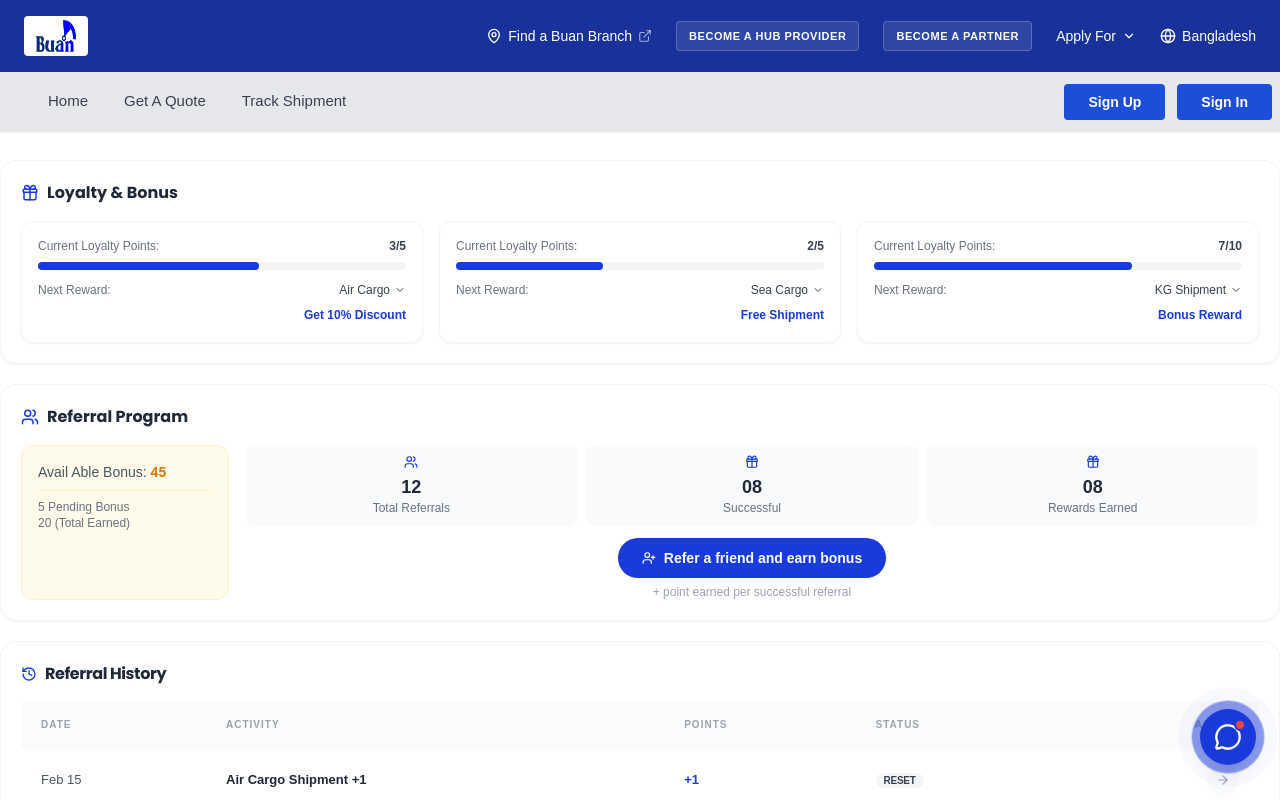
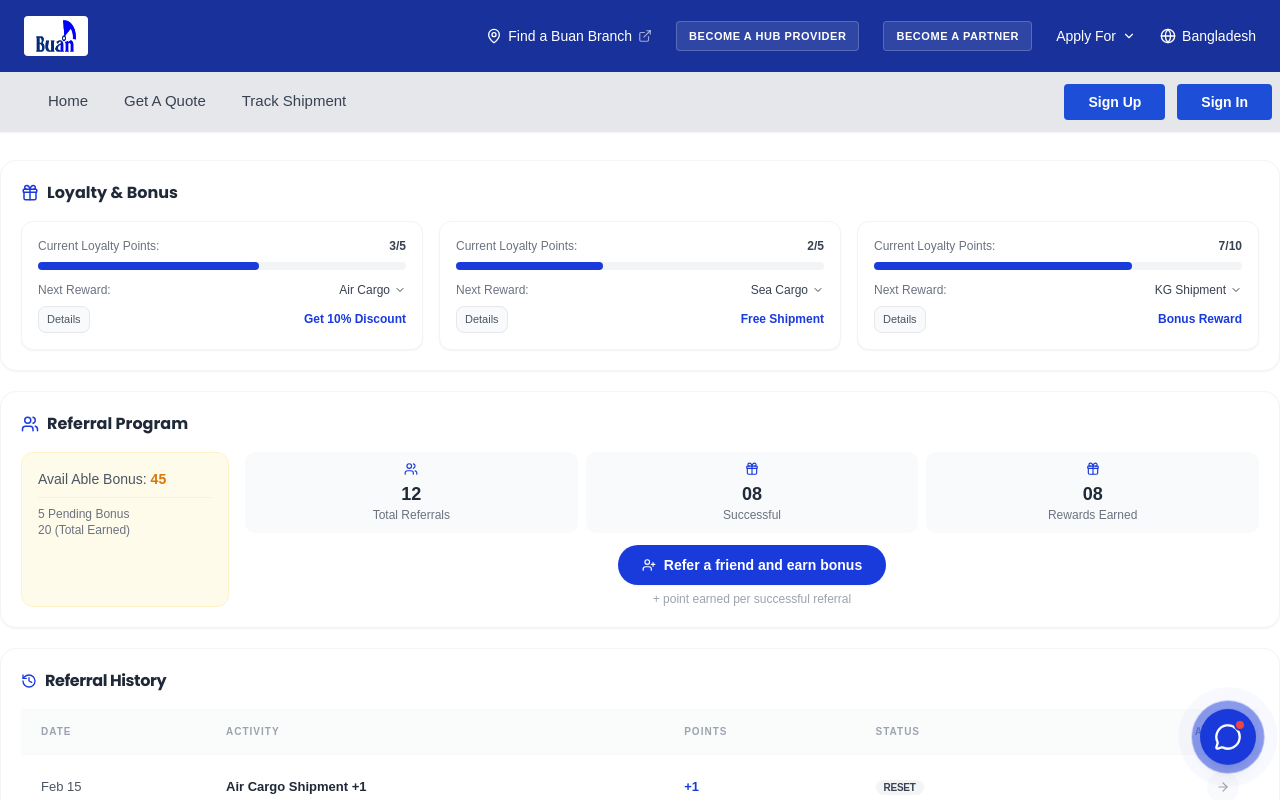
Before and after one commit to mahfujalam1/angel1951-website, a Next.js app: page /profile/reward in a window 1280 px wide. Shown: the top 800 px of the page. Built offline with nearby package versions, Linux system fonts and the light colour scheme; a web font is replaced by a local one.

Commit message:
some changes

```diff
--- a/src/components/create/InternationalForm.tsx
+++ b/src/components/create/InternationalForm.tsx
@@ -91,6 +91,7 @@ export default function InternationalForm() {
   const selectedSenderCountry = watch("senderCountry");
   const whatPickingUp = watch("whatPickingUp");
   const isUK = selectedSenderCountry === "United Kingdom";
+  const isNigeria = selectedSenderCountry === "Nigeria";
   const packageUnit = getUnitForCountry(selectedSenderCountry);
 
   useEffect(() => {
@@ -121,7 +122,8 @@ export default function InternationalForm() {
           <div>
             <p className={labelClass}>Choose your Shipment type</p>
             <div className="flex gap-4">
-              {(["air_cargo", "sea_cargo", "express_shipment"] as const).map((v) => (
+              {(["air_cargo", "sea_cargo", "express_shipment"] as const).map(
+                (v) => (
                   <label
                     key={v}
                     className="flex items-center gap-1.5 text-sm cursor-pointer"
@@ -132,9 +134,14 @@ export default function InternationalForm() {
                       {...register("shipmentType")}
                       className="accent-blue-600"
                     />
-                  {v === "air_cargo" ? "Air cargo" : v === "sea_cargo" ? "Sea cargo" : "Express Shipment"}
+                    {v === "air_cargo"
+                      ? "Air cargo"
+                      : v === "sea_cargo"
+                        ? "Sea cargo"
+                        : "Express Shipment"}
                   </label>
-              ))}
+                ),
+              )}
             </div>
           </div>
         </div>
@@ -163,15 +170,17 @@ export default function InternationalForm() {
 
         {/* Pickup Services — UK only */}
         <div className="mb-3">
-          <label className={`${labelClass} ${!isUK ? "text-gray-400" : ""}`}>
+          <label
+            className={`${labelClass} ${!isUK && !isNigeria ? "text-gray-400" : ""}`}
+          >
             Pickup Services
-            {!isUK && (
+            {!isUK && !isNigeria && (
               <span className="ml-2 text-xs font-normal text-gray-400">
-                (Available only for United Kingdom)
+                (Available only for United Kingdom and Nigeria)
               </span>
             )}
           </label>
-          {isUK ? (
+          {isUK || isNigeria ? (
             <div className="flex gap-6 mt-1">
               {(["yes", "no"] as const).map((v) => (
                 <label
@@ -182,7 +191,7 @@ export default function InternationalForm() {
                     type="radio"
                     value={v}
                     {...register("pickUpServices", {
-                      required: isUK ? "Required" : false,
+                      required: isUK || isNigeria ? "Required" : false,
                     })}
                     className="accent-blue-600"
                   />
@@ -193,7 +202,7 @@ export default function InternationalForm() {
           ) : (
             <div className={`${disabledInputClass} flex items-center`}>
               <span className="text-gray-400 text-sm">
-                Select United Kingdom to enable
+                Select United Kingdom or Nigeria to enable
               </span>
             </div>
           )}
--- a/src/components/profile/BonusTab.tsx
+++ b/src/components/profile/BonusTab.tsx
@@ -17,9 +17,27 @@ export default function BonusTab() {
                 </div>
                 {/* ৩টি কার্ড এখন গ্রিড আকারে সাজানো হয়েছে */}
                 <div className="grid grid-cols-1 sm:grid-cols-3 gap-4">
-                    <LoyaltyCard label="Air Cargo" current={3} total={5} reward="Get 10% Discount" />
-                    <LoyaltyCard label="Sea Cargo" current={2} total={5} reward="Free Shipment" />
-                    <LoyaltyCard label="KG Shipment" current={7} total={10} reward="Bonus Reward" />
+                    <LoyaltyCard
+                        label="Air Cargo"
+                        current={3}
+                        total={5}
+                        reward="Get 10% Discount"
+                        description="Get a 10% discount on your next Air Cargo shipment upon reaching 5 loyalty points."
+                    />
+                    <LoyaltyCard
+                        label="Sea Cargo"
+                        current={2}
+                        total={5}
+                        reward="Free Shipment"
+                        description="Enjoy 100 kg free shipment for your next Sea Cargo."
+                    />
+                    <LoyaltyCard
+                        label="KG Shipment"
+                        current={7}
+                        total={10}
+                        reward="Bonus Reward"
+                        description="Enjoy 100 kg free shipment for your next Sea Cargo."
+                    />
                 </div>
             </div>
 
--- a/src/components/profile/LoyaltyCard.tsx
+++ b/src/components/profile/LoyaltyCard.tsx
@@ -1,19 +1,33 @@
 "use client";
 
 import { ChevronDown } from "lucide-react";
+import { useState, useRef, useEffect } from "react";
 
 interface LoyaltyCardProps {
     label: string;
     current: number;
     total: number;
     reward: string;
+    description: string;
 }
 
-export default function LoyaltyCard({ label, current, total, reward }: LoyaltyCardProps) {
+export default function LoyaltyCard({ label, current, total, reward, description }: LoyaltyCardProps) {
     const percentage = Math.round((current / total) * 100);
+    const [showModal, setShowModal] = useState(false);
+    const modalRef = useRef<HTMLDivElement>(null);
+
+    useEffect(() => {
+        function handleClickOutside(event: MouseEvent) {
+            if (modalRef.current && !modalRef.current.contains(event.target as Node)) {
+                setShowModal(false);
+            }
+        }
+        document.addEventListener("mousedown", handleClickOutside);
+        return () => document.removeEventListener("mousedown", handleClickOutside);
+    }, []);
 
     return (
-        <div className="flex-1 min-w-0 bg-white rounded-xl border border-gray-100 p-4 shadow-sm">
+        <div className="flex-1 min-w-0 bg-white rounded-xl border border-gray-100 p-4 shadow-sm flex flex-col">
             <div className="flex justify-between items-center text-xs text-gray-500 mb-2">
                 <span>Current Loyalty Points:</span>
                 <span className="font-semibold text-gray-700">
@@ -28,14 +42,31 @@ export default function LoyaltyCard({ label, current, total, reward }: LoyaltyCa
                 />
             </div>
 
-            <div className="flex items-center justify-between">
+            <div className="flex items-center justify-between mb-2">
                 <span className="text-xs text-gray-500">Next Reward:</span>
                 <button className="flex items-center gap-1 text-xs font-medium text-gray-700 hover:text-primary transition-colors">
                     {label} <ChevronDown size={12} />
                 </button>
             </div>
 
-            <div className="mt-1 text-right">
+            <div className="mt-auto flex items-center justify-between relative" ref={modalRef}>
+                <button
+                    onClick={() => setShowModal(!showModal)}
+                    className="text-[11px] font-medium px-2 py-1 bg-gray-50 hover:bg-gray-100 text-gray-600 rounded-md transition-colors border border-gray-200"
+                >
+                    Details
+                </button>
+
+                {showModal && (
+                    <div className="absolute bottom-full left-0 mb-2 w-56 p-3 bg-white text-gray-700 text-xs rounded-lg shadow-xl border border-gray-100 z-20 animate-in fade-in zoom-in-95 duration-200">
+                        <div className="font-semibold text-gray-900 mb-1">Reward Details</div>
+                        <p className="text-gray-500 leading-relaxed">{description}</p>
+                        {/* Pointer arrow */}
+                        <div className="absolute top-full left-4 -mt-px border-4 border-transparent border-t-gray-100"></div>
+                        <div className="absolute top-full left-4 -mt-1 border-4 border-transparent border-t-white"></div>
+                    </div>
+                )}
+
                 <span className="text-xs font-semibold text-primary">{reward}</span>
             </div>
         </div>
```
Lines whose indentation alone changed are shown as unchanged.
